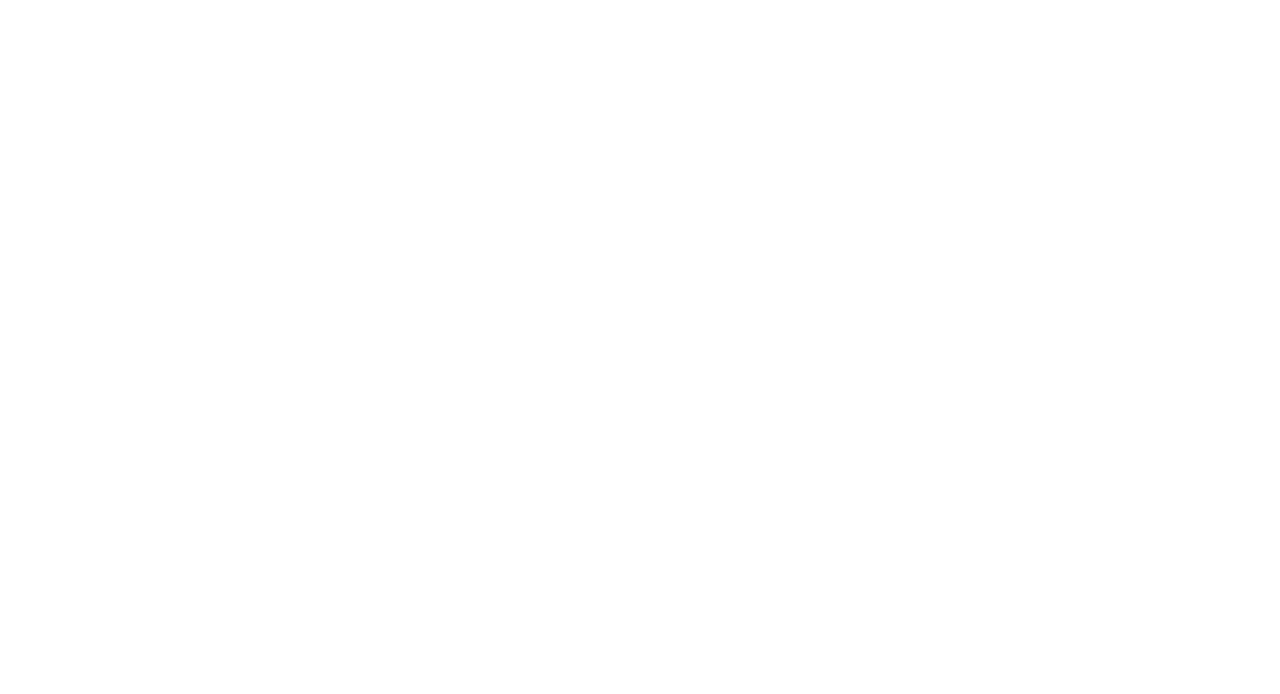
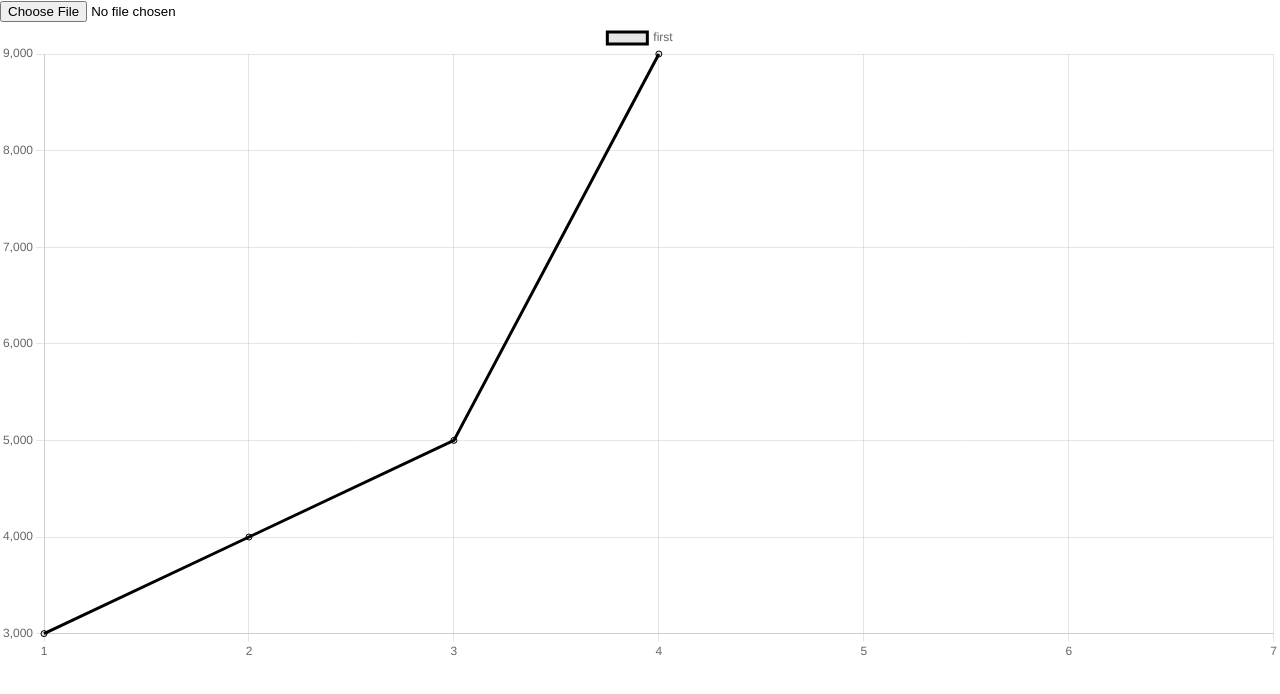
Before and after one commit to alexross2502/anomalies, a React (Create React App) app: page / in a window 1280 px wide. Shown: the top 694 px of the page. Built offline with nearby package versions, Linux system fonts and the light colour scheme.

Commit message:
test chartjs

```diff
--- a/package.json
+++ b/package.json
@@ -6,7 +6,10 @@
     "@testing-library/jest-dom": "^5.17.0",
     "@testing-library/react": "^13.4.0",
     "@testing-library/user-event": "^13.5.0",
+    "chart.js": "^4.4.3",
+    "papaparse": "^5.4.1",
     "react": "^18.3.1",
+    "react-chartjs-2": "^5.2.0",
     "react-dom": "^18.3.1",
     "react-scripts": "5.0.1",
     "web-vitals": "^2.1.4"
--- a/src/App.js
+++ b/src/App.js
@@ -1,5 +1,38 @@
+import Papa from "papaparse";
+import { useState } from "react";
+import { LineGraph } from "./components/chartjs/Line";
+
 function App() {
-  return <div className="App"></div>;
+  const [data, setData] = useState([]);
+  /////CSV import
+  const handleFileUpload = (e) => {
+    const file = e.target.files[0];
+    Papa.parse(file, {
+      header: true,
+      complete: (results) => {
+        //setData(results.data);
+        console.log(results.data);
+      },
+    });
+  };
+  /////chartjs
+  const lineChartData = {
+    labels: [1, 2, 3, 4, 5, 6, 7],
+    datasets: [
+      {
+        label: "first",
+        data: [3000, 4000, 5000, 6000],
+        borderColor: "green",
+      },
+    ],
+  };
+
+  return (
+    <div className="App">
+      <input type="file" accept=".csv" onChange={handleFileUpload}></input>
+      <LineGraph />
+    </div>
+  );
 }
 
 export default App;
--- /dev/null
+++ b/src/components/chartjs/Line.js
@@ -0,0 +1,56 @@
+import { Line } from "react-chartjs-2";
+import {
+  Chart as ChartJS,
+  CategoryScale,
+  LinearScale,
+  PointElement,
+  LineElement,
+  Title,
+  Tooltip,
+  Legend,
+} from "chart.js";
+import { useEffect, useState } from "react";
+
+ChartJS.register(
+  CategoryScale,
+  LinearScale,
+  PointElement,
+  LineElement,
+  Title,
+  Tooltip,
+  Legend
+);
+
+export const LineGraph = () => {
+  const [lineChartData, setLineChartData] = useState({
+    labels: [1, 2, 3, 4, 5, 6, 7],
+    datasets: [
+      {
+        label: "first",
+        data: [3000, 4000, [5000, 6000], 9000],
+        borderColor: "green",
+      },
+    ],
+  });
+
+  useEffect(() => {
+    const timer = setTimeout(() => {
+      setLineChartData({
+        labels: [1, 2, 3, 4, 5, 6, 7],
+        datasets: [
+          {
+            label: "first",
+            data: [3000, 4000, 5000, 9000],
+            borderColor: "black",
+          },
+        ],
+      });
+    }, 5000);
+
+    return () => clearTimeout(timer);
+  }, []);
+
+  const options = {};
+
+  return <Line options={options} data={lineChartData} />;
+};
```
Also changed, not shown: 1 other file (tests, documents, lock files or other folders).
